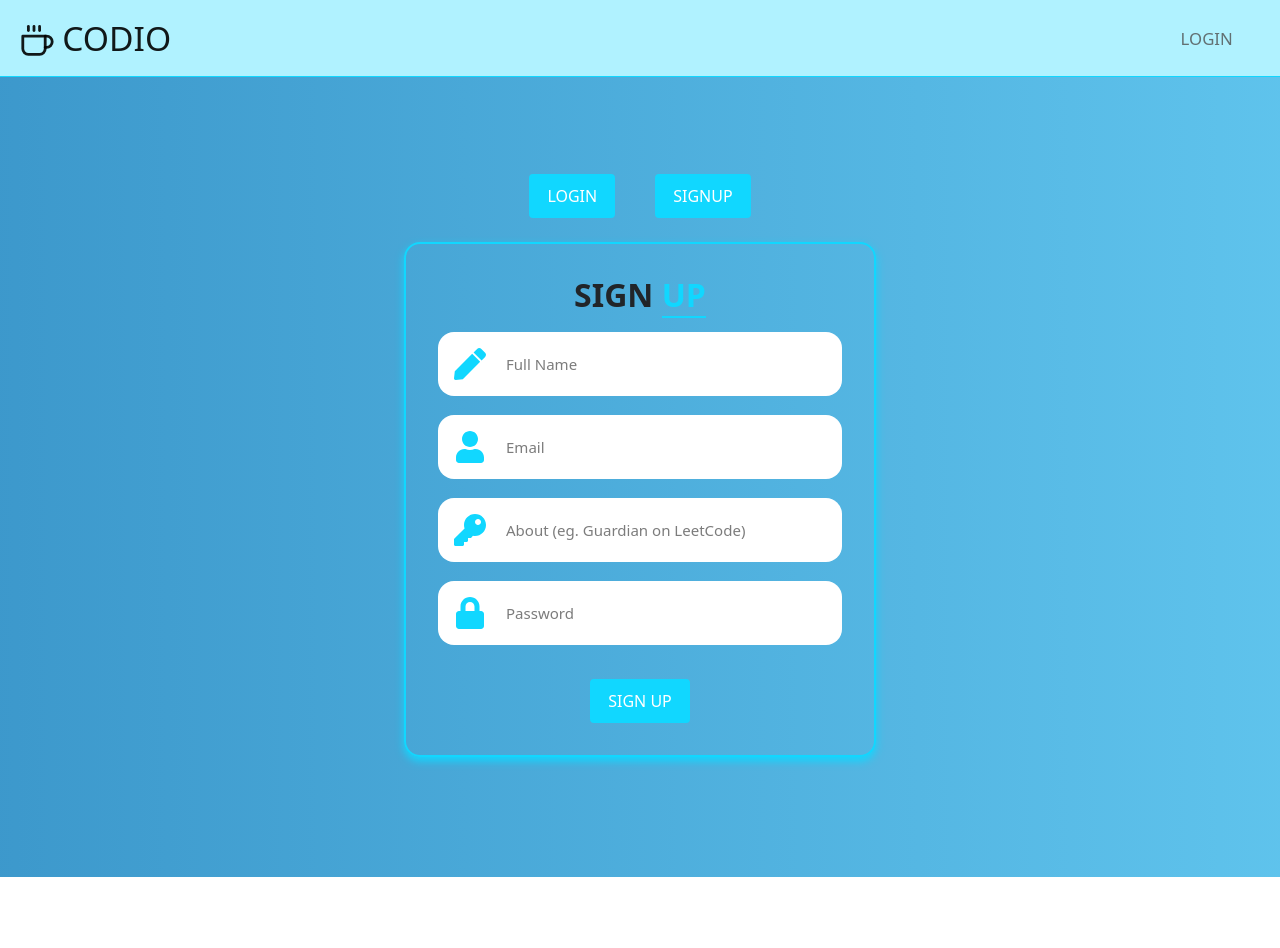
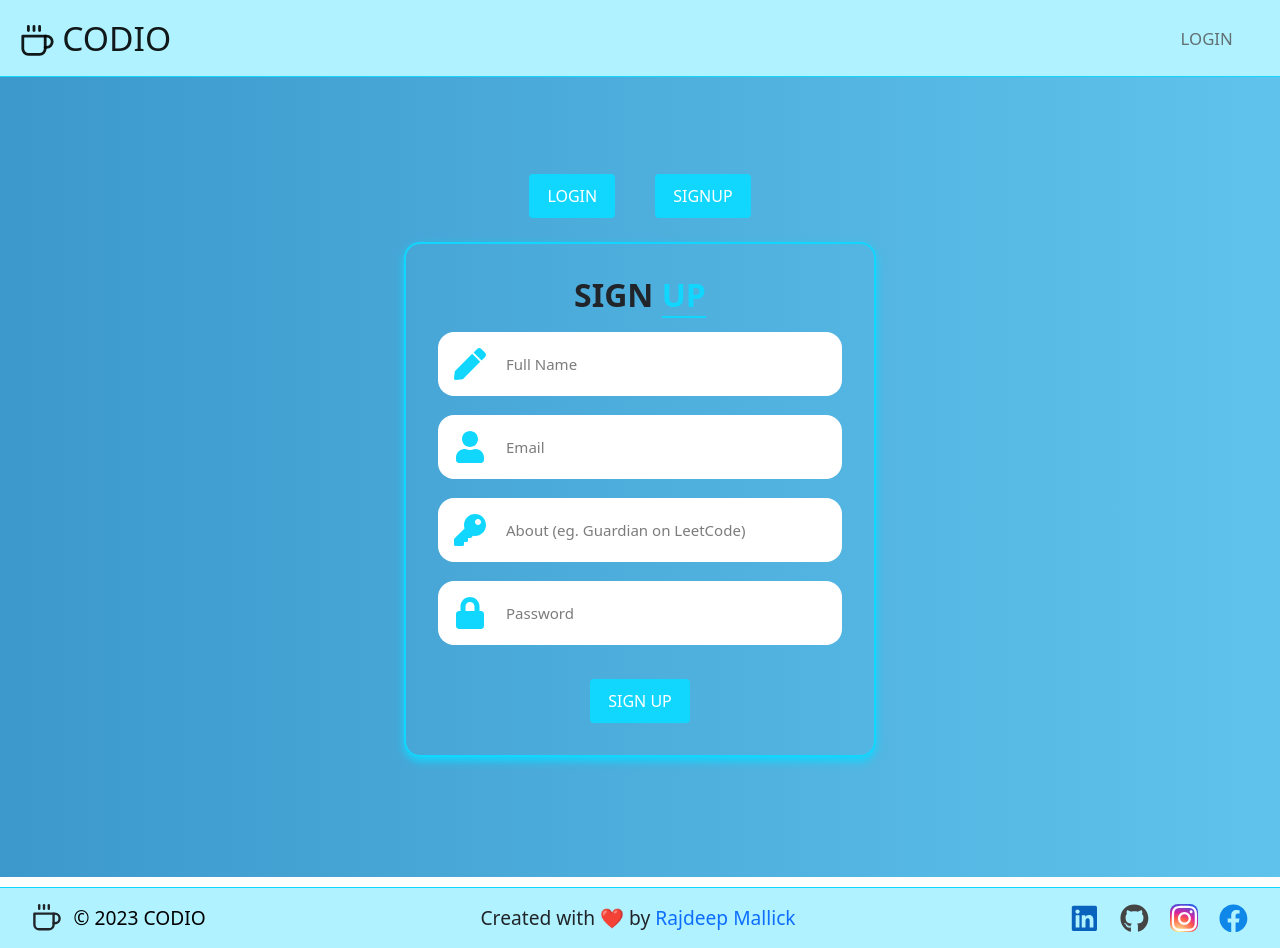
Before and after one commit to rajdeep010/BlogApp, a React (Vite) app: page /login in a window 1280 px wide. Before the commit the page ends 877 px from the top, so only its background shows below. Built offline with nearby package versions, Linux system fonts and the light colour scheme; no server answers; a web font is replaced by a local one; what javascript-time-ago would draw is missing.

Commit message:
footer section added

```diff
--- a/src/App.jsx
+++ b/src/App.jsx
@@ -11,6 +11,7 @@ import Profile from './Profile'
 import Home from './Home'
 import TimeAgo from 'javascript-time-ago'
 import en from 'javascript-time-ago/locale/en.json'
+import Footer from './components/footer/Footer'
 
 TimeAgo.addDefaultLocale(en)
 
@@ -22,7 +23,7 @@ const App = () => {
         <TitleProvider>
           <BlogProvider>
             <BrowserRouter>
-              <Navbar/>
+              <Navbar />
 
               <Routes>
                 <Route path='/' element={<Home />}></Route>
@@ -34,6 +35,8 @@ const App = () => {
                 <Route path='/login' element={<Registration />}></Route>
               </Routes>
 
+              <Footer />
+
             </BrowserRouter>
           </BlogProvider>
         </TitleProvider>
--- /dev/null
+++ b/src/components/footer/Footer.jsx
@@ -0,0 +1,46 @@
+import { FiCoffee } from "react-icons/fi";
+import { NavLink } from "react-router-dom";
+import '../../styles/footer.scss'
+import { FaLinkedin, FaFacebook, FaInstagram, FaGithub } from "react-icons/fa";
+
+
+
+const Footer = () => {
+    return (
+        <>
+            <footer>
+
+                <div className="icon_name">
+                    <FiCoffee className="icon" />
+                    <p> © 2023 CODIO</p>
+                </div>
+
+                <div className="my_name">
+                    <p>Created with ❤️ by <NavLink className='me' target="_blank" to={'https://rajdeep010.netlify.app/'}>Rajdeep Mallick</NavLink></p>
+                </div>
+
+                <div className="social_icon">
+                    <NavLink target="_blank" to={'https://www.linkedin.com/in/rajdeep-mallick-6477381b4/'}>
+                        <FaLinkedin className="icon ln" />
+                    </NavLink>
+
+                    <NavLink target="_blank" to={'https://github.com/rajdeep010'}>
+                        <FaGithub className="icon gb" />
+                    </NavLink>
+
+                    <NavLink target="_blank" to={'https://www.instagram.com/rajdeepmallick010/'}>
+                        <FaInstagram className="icon ig" />
+                    </NavLink>
+
+                    <NavLink target="_blank" to={'https://www.facebook.com/profile.php?id=100059688039141&mibextid=ZbWKwL'}>
+                        <FaFacebook className="icon fb" />
+                    </NavLink>
+
+                </div>
+
+            </footer>
+        </>
+    )
+}
+
+export default Footer
--- /dev/null
+++ b/src/styles/footer.scss
@@ -0,0 +1,81 @@
+@import '../var';
+@import '../mixins';
+
+
+footer {
+    display: flex;
+    justify-content: space-between;
+    padding: 0.3rem 2rem 0 2rem;
+    background: $nav-blue;
+    border-top: 1px solid $blue;
+    margin-top: 10px;
+
+    .my_name{
+        font-size: 1.2rem;
+        margin-top: 0.65rem;
+
+        .me{
+            text-decoration: none;
+        }
+    }
+
+    .icon_name {
+        display: flex;
+        gap: 0.8rem;
+        margin-top: 0.65rem;
+
+        .icon {
+            font-size: 1.8rem;
+
+            @media screen and (max-width: $mobile){
+                font-size: 1.4rem;
+            }
+        }
+
+        p {
+            font-size: 1.2rem;
+            color: black;
+
+            @media screen and (max-width: $mobile){
+                font-size: 1rem;
+            }
+        }
+    }
+
+    .social_icon {
+        display: flex;
+        gap: 1.3rem;
+        margin-top: 0.65rem;
+        transition: 0.2s ease-in-out;
+
+        .icon {
+            font-size: 1.8rem;
+
+            &:hover{
+                scale: 1.15;
+            }
+
+            @media screen and (max-width: $mobile){
+                font-size: 1.4rem;
+            }
+        }
+
+        .fb {
+            color: #0F87E8;
+        }
+
+        .gb {
+            color: #444;
+        }
+
+        .ln {
+            color: #0963BD;
+        }
+
+        .ig {
+            color: white;
+            border-radius: 8px;
+            background: radial-gradient(circle at 30% 107%, #fdf497 0%, #fdf497 5%, #fd5949 45%, #d6249f 60%, #285AEB 90%);
+        }
+    }
+}
```
